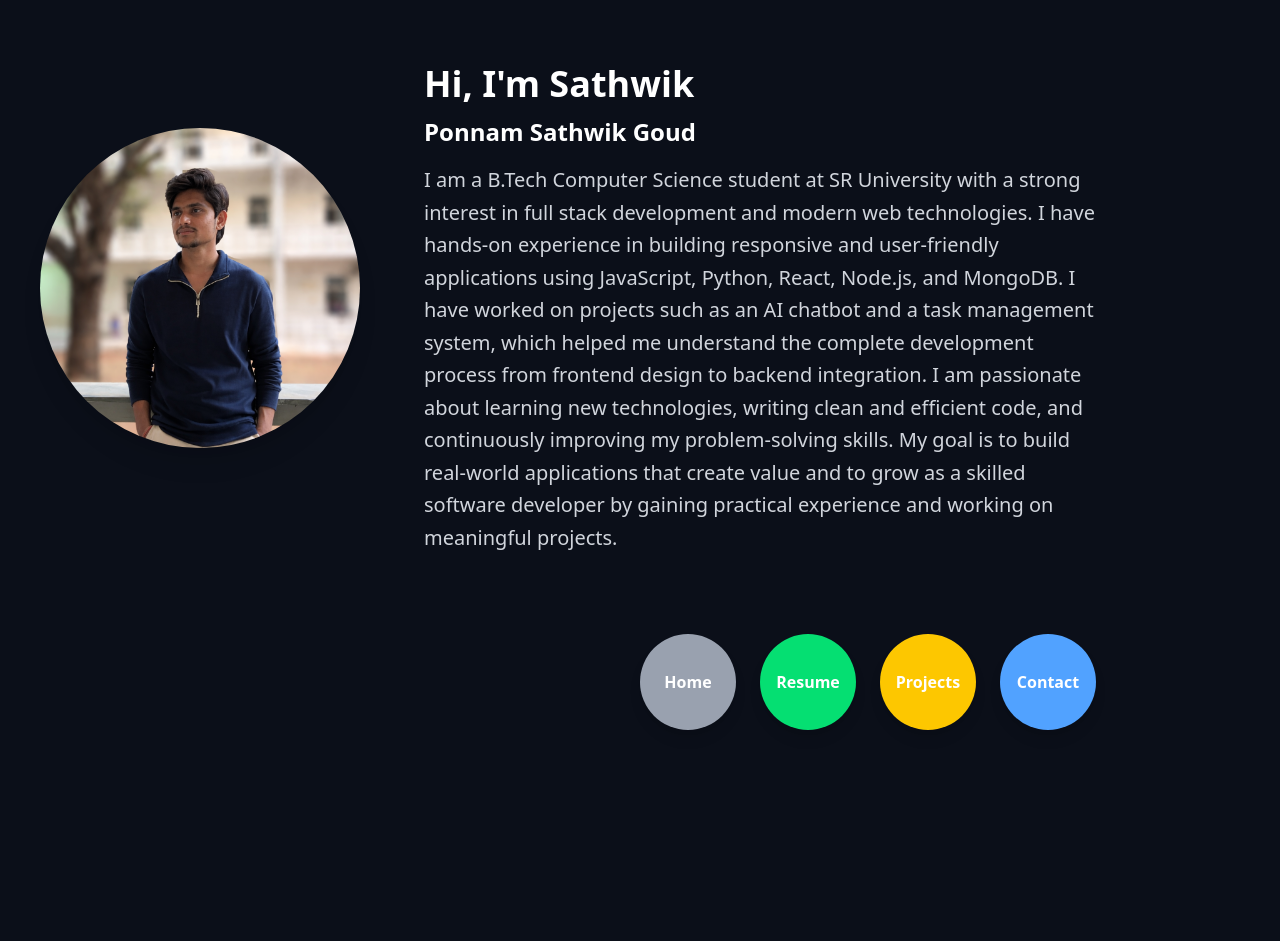
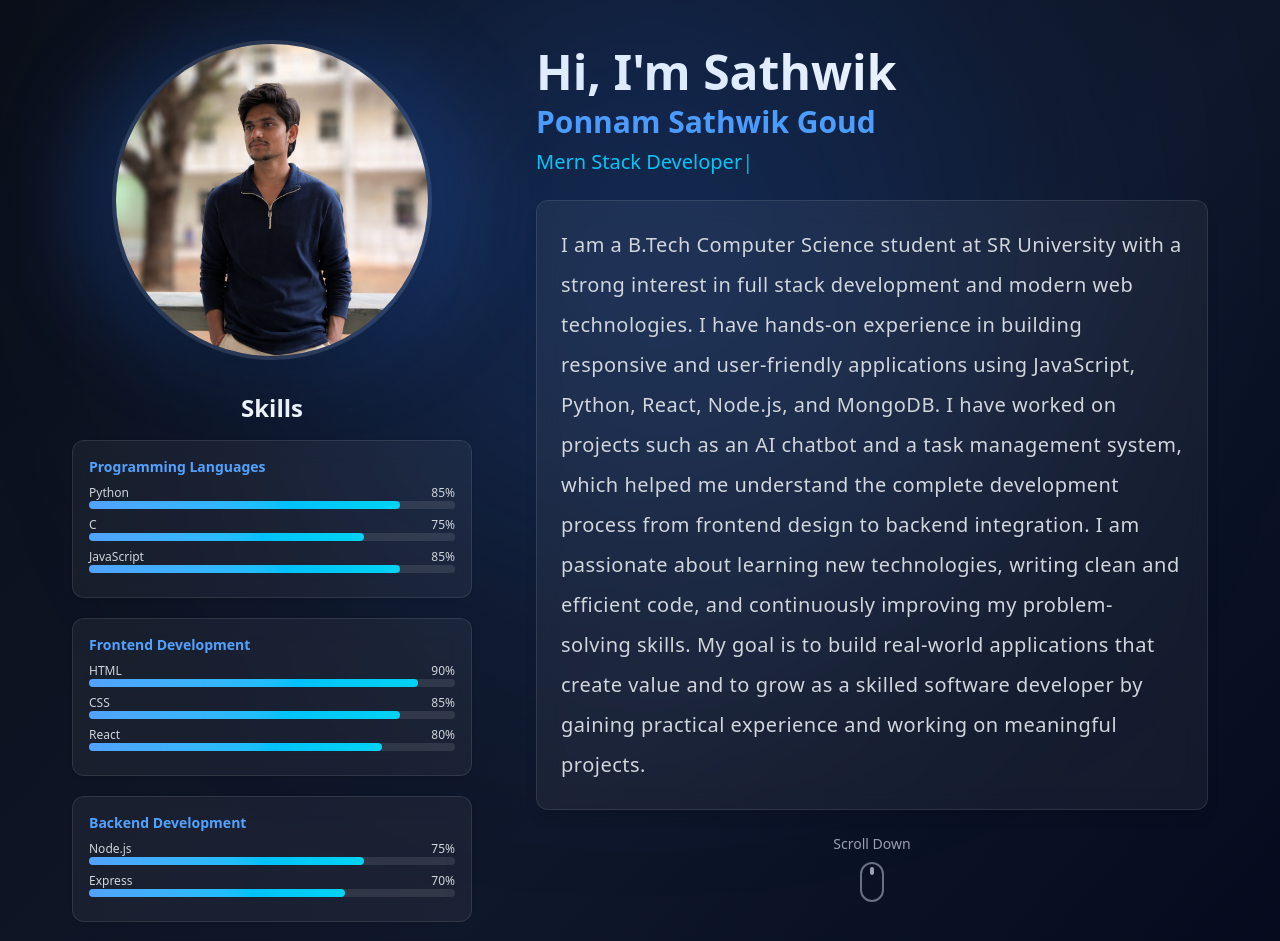
Before and after one commit to Sathwik12345678/my-portfolio, a React (Vite) app: page /#/ in a window 1280 px wide. Shown: the top 941 px of the page. Before the commit the page ends 800 px from the top, so only its background shows below. Built offline with nearby package versions, Linux system fonts and the light colour scheme.

Commit message:
updated scroll down and skills

```diff
--- a/src/Pages/Home.jsx
+++ b/src/Pages/Home.jsx
@@ -1,4 +1,6 @@
-import { Link } from "react-router-dom"
+import { Link } from "react-router-dom";
+import { useEffect, useState } from "react";
+import ScrollDown from "../components/ScrollDown";
 
 function Home() {
   const buttons = [
@@ -6,36 +8,129 @@ function Home() {
     { name: "Resume", path: "/resume", color: "bg-green-400" },
     { name: "Projects", path: "/projects", color: "bg-yellow-400" },
     { name: "Contact", path: "/contact", color: "bg-blue-400" }
+  ];
+
+  const skills = {
+    "Programming Languages": [
+      { name: "Python", level: 85 },
+      { name: "C", level: 75 },
+      { name: "JavaScript", level: 85 }
+    ],
+    "Frontend Development": [
+      { name: "HTML", level: 90 },
+      { name: "CSS", level: 85 },
+      { name: "React", level: 80 }
+    ],
+    "Backend Development": [
+      { name: "Node.js", level: 75 },
+      { name: "Express", level: 70 }
+    ],
+    Database: [{ name: "MongoDB", level: 75 }],
+    Tools: [
+      { name: "Git", level: 80 },
+      { name: "GitHub", level: 85 }
     ]
+  };
+
+  const [animateBars, setAnimateBars] = useState(false);
+  const [typedText, setTypedText] = useState("");
+  const fullText = "Mern Stack Developer";
+
+  useEffect(() => {
+    setTimeout(() => setAnimateBars(true), 300);
+  }, []);
+
+  useEffect(() => {
+    let i = 0;
+    const typing = setInterval(() => {
+      setTypedText(fullText.slice(0, i + 1));
+      i++;
+      if (i === fullText.length) clearInterval(typing);
+    }, 60);
+    return () => clearInterval(typing);
+  }, []);
 
   return (
-    <div className="max-w-7xl mx-auto px-10 py-16">
+    <div className="relative max-w-7xl mx-auto px-10 pt-10 pb-24">
 
-      {/* Two Column Layout */}
-      <div className="flex flex-col md:flex-row items-center md:items-start gap-16">
+      {/* Background */}
+      <div className="absolute inset-0 -z-10 bg-gradient-to-br from-[#0b0f19] via-[#0f172a] to-[#020617]"></div>
 
-        {/* LEFT: Profile Image */}
-        <div className="flex-shrink-0 mt-8 md:mt-16">
+      {/* Glow */}
+      <div className="absolute top-[-120px] left-1/2 -translate-x-1/2 w-[700px] h-[700px] bg-blue-500/20 blur-[140px] rounded-full"></div>
+
+      {/* Layout */}
+      <div className="flex flex-col md:flex-row gap-16">
+
+        {/* LEFT */}
+        <div className="md:w-1/3 ml-8">
+
+          {/* Profile Image */}
+          <div className="relative mb-8 flex justify-center">
+            <div className="absolute inset-0 bg-blue-500/20 blur-2xl rounded-full"></div>
             <img
               src={`${import.meta.env.BASE_URL}profile.png`}
               alt="Profile"
-          className="w-80 h-80 rounded-full object-cover shadow-xl"
+              className="relative w-80 h-80 rounded-full object-cover shadow-2xl border-4 border-white/10"
             />
-
           </div>
 
-        {/* RIGHT: Text Content */}
-        <div className="max-w-2xl">
+          {/* Skills */}
+          <h2 className="text-2xl font-bold text-white mb-4 text-center">
+            Skills
+          </h2>
 
-          <h1 className="text-4xl font-bold mb-3">
+          <div className="space-y-5">
+            {Object.entries(skills).map(([category, items], index) => (
+              <div
+                key={index}
+                className="bg-white/5 backdrop-blur-md border border-white/10 rounded-xl p-4 shadow"
+              >
+                <h3 className="text-sm font-semibold text-blue-400 mb-2">
+                  {category}
+                </h3>
+
+                {items.map((skill, i) => (
+                  <div key={i} className="mb-2">
+                    <div className="flex justify-between text-xs text-gray-300">
+                      <span>{skill.name}</span>
+                      <span>{skill.level}%</span>
+                    </div>
+
+                    <div className="w-full bg-white/10 rounded-full h-2">
+                      <div
+                        className="bg-gradient-to-r from-blue-400 to-cyan-400 h-2 rounded-full transition-all duration-1000"
+                        style={{
+                          width: animateBars ? `${skill.level}%` : "0%"
+                        }}
+                      ></div>
+                    </div>
+                  </div>
+                ))}
+              </div>
+            ))}
+          </div>
+        </div>
+
+        {/* RIGHT */}
+        <div className="md:w-2/3 max-w-2xl mt-2">
+
+          <h1 className="text-5xl font-bold mb-2 text-white">
             Hi, I'm Sathwik
           </h1>
 
-          <h2 className="text-2xl font-semibold mb-4">
+          <h2 className="text-3xl font-semibold mb-2 text-blue-400">
             Ponnam Sathwik Goud
           </h2>
 
-          <p className="text-xl text-gray-300 leading-relaxed mb-20">
+          {/* Role typing */}
+          <p className="text-xl text-cyan-400 mb-6 font-medium h-7">
+            {typedText}
+            <span className="animate-pulse">|</span>
+          </p>
+
+          {/* YOUR FULL SUMMARY (restored) */}
+          <p className="text-xl text-gray-300 leading-loose tracking-wide bg-white/5 backdrop-blur-md border border-white/10 p-6 rounded-xl shadow-lg">
             I am a B.Tech Computer Science student at SR University with a strong interest in full stack development and modern web technologies.
             I have hands-on experience in building responsive and user-friendly applications using JavaScript, Python, React, Node.js, and MongoDB.
             I have worked on projects such as an AI chatbot and a task management system, which helped me understand the complete development process from frontend design to backend integration.
@@ -43,24 +138,25 @@ function Home() {
             My goal is to build real-world applications that create value and to grow as a skilled software developer by gaining practical experience and working on meaningful projects.
           </p>
 
-          {/* Buttons aligned slightly right */}
-          <div className="flex gap-6 flex-wrap justify-start md:justify-end mt-4">
+          {/* Scroll Down */}
+          <ScrollDown />
+        </div>
+      </div>
+
+      {/* Navigation Buttons */}
+      <div className="flex gap-6 flex-wrap justify-end mt-16 relative z-20">
         {buttons.map((btn, index) => (
           <Link
             key={index}
             to={btn.path}
-                className={`${btn.color} w-24 h-24 rounded-full flex items-center justify-center font-semibold shadow-lg hover:scale-110 transition`}
+            className={`${btn.color} w-24 h-24 rounded-full flex items-center justify-center text-lg font-semibold shadow-xl hover:scale-110 transition`}
           >
             {btn.name}
           </Link>
         ))}
       </div>
-
     </div>
-      </div>
-
-    </div>
-  )
+  );
 }
 
-export default Home
+export default Home;
--- /dev/null
+++ b/src/components/ScrollDown.jsx
@@ -0,0 +1,28 @@
+function ScrollDown() {
+  const handleScroll = () => {
+    window.scrollTo({
+      top: window.innerHeight,
+      behavior: "smooth",
+    });
+  };
+
+  return (
+    <div className="flex justify-center mt-6">
+      <button
+        onClick={handleScroll}
+        className="group flex flex-col items-center cursor-pointer"
+      >
+        <span className="text-gray-400 text-sm mb-2 group-hover:text-white transition">
+          Scroll Down
+        </span>
+
+        {/* Arrow Animation */}
+        <div className="w-6 h-10 border-2 border-gray-500 rounded-full flex justify-center items-start p-1 group-hover:border-white transition">
+          <div className="w-1 h-2 bg-gray-400 rounded-full animate-bounce group-hover:bg-white"></div>
+        </div>
+      </button>
+    </div>
+  );
+}
+
+export default ScrollDown;
--- a/src/index.css
+++ b/src/index.css
@@ -15,3 +15,22 @@ body {
 .gradient-bg {
   background: radial-gradient(circle at top, #1a1f35, #0b0f19);
 }
+/* Scroll animation */
+@keyframes scroll {
+  0% {
+    opacity: 0;
+    transform: translateY(0);
+  }
+  50% {
+    opacity: 1;
+    transform: translateY(6px);
+  }
+  100% {
+    opacity: 0;
+    transform: translateY(12px);
+  }
+}
+
+.animate-scroll {
+  animation: scroll 1.5s infinite;
+}
```
Lines whose indentation alone changed are shown as unchanged.
